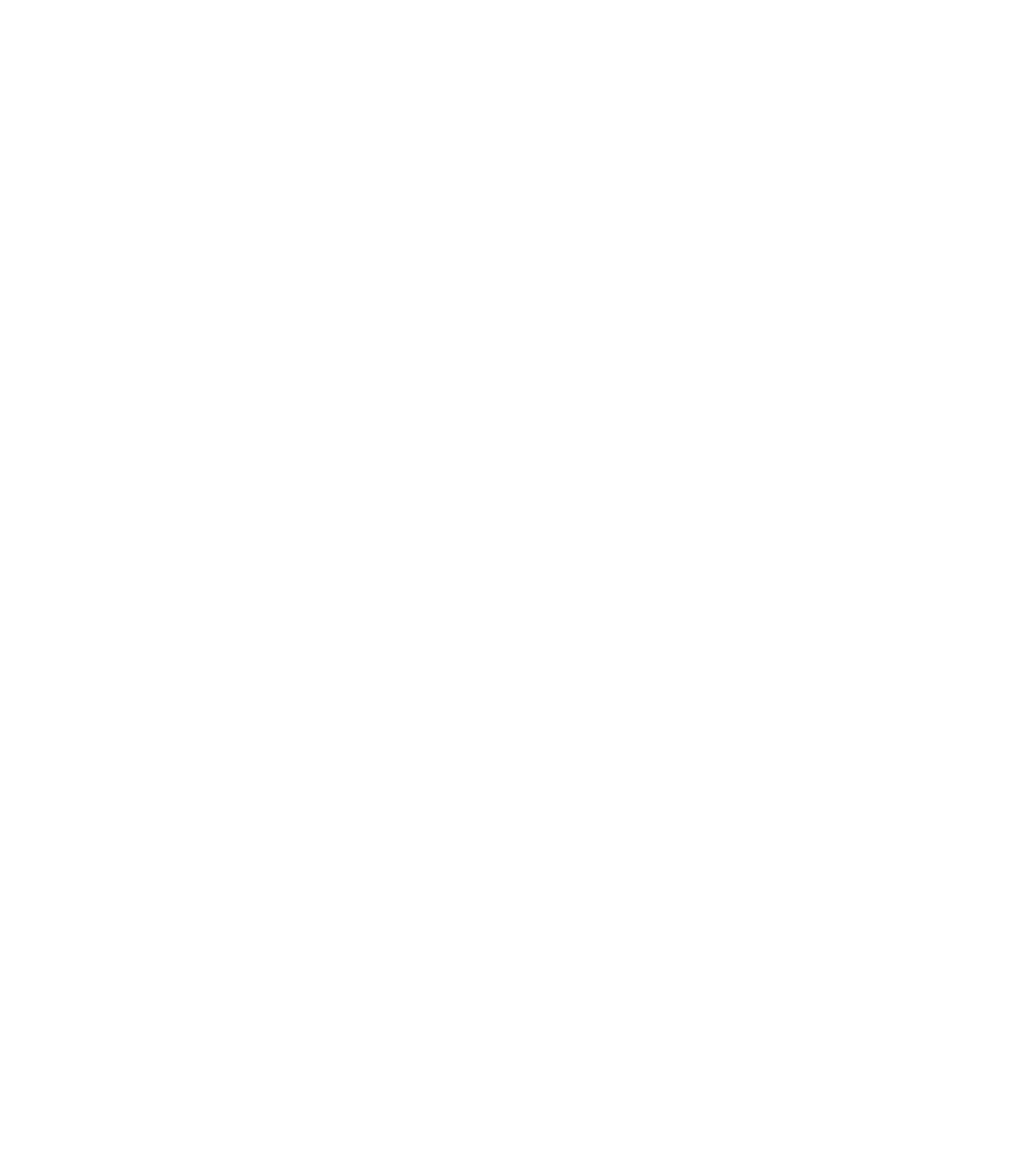
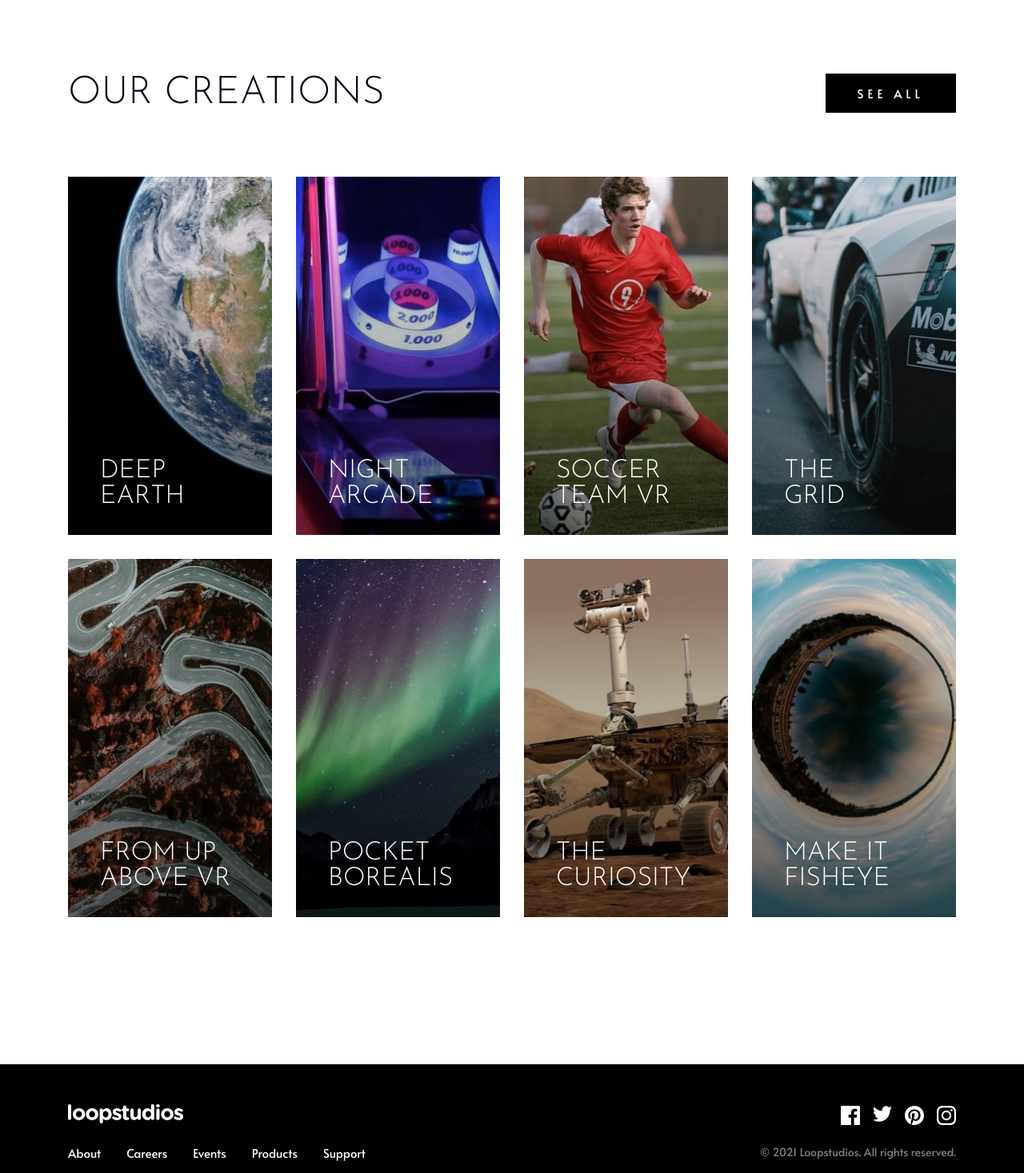
Before and after one commit to robcrock/loopstudios-landing-page, a Next.js app: page / in a window 1280 px wide. Shown: the part 1330-2797 px from the top of the page at 80% size. Before the commit the page ends 1334 px from the top, so only its background shows below. Built offline with nearby package versions, Linux system fonts and the light colour scheme.

Commit message:
'Add Navigation and SocialIcons components, improve website navigation and social engagement.'

```diff
--- a/src/app/page.tsx
+++ b/src/app/page.tsx
@@ -1,19 +1,16 @@
 import Image from "next/image";
+import Navigation from "../components/Navigation";
+import SocialIcons from "../components/SocialIcons";
+
+const NAV_ITEMS = ["About", "Careers", "Events", "Products", "Support"];
 
 export default function Home() {
   return (
     <main>
       <Header />
       <InteractiveVRSection />
-
-      <section>
-        <h2>OUR CREATIONS</h2>
-        {/* Add a list or grid of creations */}
-      </section>
-      <footer>
-        <h2>LOOPSTUDIOS</h2>
-        {/* Add footer content */}
-      </footer>
+      <CreationGallery />
+      <Footer />
     </main>
   );
 }
@@ -30,13 +27,7 @@
             width={192}
             height={32}
           />
-          <ul className="font-regular flex gap-8 text-[15px] leading-[25px] text-white">
-            <li>About</li>
-            <li>Careers</li>
-            <li>Events</li>
-            <li>Products</li>
-            <li>Support</li>
-          </ul>
+          <Navigation items={NAV_ITEMS} />
         </nav>
         <h1 className="font-josefin mb-[10%] mt-auto w-[650px] border-2 border-white p-10 pb-8 text-[70px] font-light leading-[70px] text-white">
           IMMERSIVE EXPERIENCES THAT DELIVER
@@ -74,11 +65,101 @@
   );
 };
 
-// About Careers Events Products Support Immersive experiences that deliver
-// The leader in interactive VR Founded in 2011, Loopstudios has been
-// producing world-class virtual reality projects for some of the best
-// companies around the globe. Our award-winning creations have transformed
-// businesses through digital experiences that bind to their brand. Our
-// creations See all Deep earth Night arcade Soccer team VR The grid From up
-// above VR Pocket borealis The curiosity Make it fisheye About Careers
-// Events Products Support © 2021 Loopstudios. All rights reserved.
+const CreationGallery = () => {
+  return (
+    <section className="container mx-auto mt-[184px] flex flex-col gap-20">
+      <div className="flex items-end justify-between">
+        <h2 className="font-josefin text-[48px] font-light uppercase leading-[48px]">
+          OUR CREATIONS
+        </h2>
+        <button className="font-regular bg-fem-black px-10 py-3 text-[15px] uppercase leading-[25px] tracking-[5px] text-white">
+          SEE ALL
+        </button>
+      </div>
+      <div className="grid grid-cols-4 gap-[30px]">
+        {creations.map((creation, index) => (
+          <div key={index} className="group relative cursor-pointer">
+            <Image
+              src={creation.src}
+              alt={creation.alt}
+              width={400}
+              height={400}
+              className="h-auto w-full"
+            />
+            <div className="absolute inset-0 bg-gradient-to-t from-black/60 to-transparent" />
+            <div className="bg-fem-white absolute inset-0 opacity-0 transition-opacity duration-300 group-hover:opacity-75" />
+            <h3
+              className={`font-josefin text-fem-white absolute bottom-8 left-10 transition-colors duration-300 ${creation.specialWidth ? "w-[164px]" : "w-[148px]"} group-hover:text-fem-black text-[32px] font-light uppercase leading-[32px]`}
+            >
+              {creation.title}
+            </h3>
+          </div>
+        ))}
+      </div>
+    </section>
+  );
+};
+
+const creations = [
+  {
+    src: "/images/desktop/image-deep-earth.jpg",
+    alt: "Deep Earth",
+    title: "Deep Earth",
+  },
+  {
+    src: "/images/desktop/image-night-arcade.jpg",
+    alt: "Night Arcade",
+    title: "Night Arcade",
+  },
+  {
+    src: "/images/desktop/image-soccer-team.jpg",
+    alt: "Soccer Team VR",
+    title: "Soccer Team VR",
+  },
+  { src: "/images/desktop/image-grid.jpg", alt: "The Grid", title: "The Grid" },
+  {
+    src: "/images/desktop/image-from-above.jpg",
+    alt: "From Up Above VR",
+    title: "From Up Above VR",
+    specialWidth: true,
+  },
+  {
+    src: "/images/desktop/image-pocket-borealis.jpg",
+    alt: "Pocket Borealis",
+    title: "Pocket Borealis",
+  },
+  {
+    src: "/images/desktop/image-curiosity.jpg",
+    alt: "The Curiosity",
+    title: "The Curiosity",
+  },
+  {
+    src: "/images/desktop/image-fisheye.jpg",
+    alt: "Make it Fisheye",
+    title: "Make it Fisheye",
+  },
+];
+
+const Footer = () => {
+  return (
+    <footer className="mt-[184px] h-[160px] bg-black text-white">
+      <div className="container mx-auto flex h-full items-center justify-between py-[44px] pb-[32px]">
+        <div className="flex flex-col gap-6">
+          <Image
+            src="/images/logo.svg"
+            alt="Loopstudios"
+            width={144}
+            height={24}
+          />
+          <Navigation items={NAV_ITEMS} />
+        </div>
+        <div className="flex flex-col items-end gap-6">
+          <SocialIcons />
+          <p className="text-sm opacity-50">
+            © 2021 Loopstudios. All rights reserved.
+          </p>
+        </div>
+      </div>
+    </footer>
+  );
+};
--- /dev/null
+++ b/src/components/Navigation.tsx
@@ -0,0 +1,14 @@
+const Navigation = ({ items }: { items: string[] }) => (
+  <ul className="font-regular flex gap-8 text-[15px] leading-[25px] text-white">
+    {items.map((item) => (
+      <li key={item} className="group relative cursor-pointer">
+        <span className="relative">
+          {item}
+          <span className="absolute -bottom-[8px] left-1/2 h-[2px] w-6 -translate-x-1/2 scale-x-0 transform bg-white transition-transform group-hover:scale-x-100"></span>
+        </span>
+      </li>
+    ))}
+  </ul>
+);
+
+export default Navigation;
--- /dev/null
+++ b/src/components/SocialIcons.tsx
@@ -0,0 +1,23 @@
+import Image from "next/image";
+
+const SOCIAL_ICONS = ["facebook", "twitter", "pinterest", "instagram"];
+
+const SocialIcons = () => (
+  <ul className="flex gap-4">
+    {SOCIAL_ICONS.map((social) => (
+      <li key={social} className="group relative cursor-pointer">
+        <span className="relative">
+          <Image
+            src={`/images/icon-${social}.svg`}
+            alt={`${social} icon`}
+            width={24}
+            height={24}
+          />
+          <span className="absolute -bottom-[8px] left-1/2 h-[2px] w-6 -translate-x-1/2 scale-x-0 transform bg-white transition-transform group-hover:scale-x-100"></span>
+        </span>
+      </li>
+    ))}
+  </ul>
+);
+
+export default SocialIcons;
```
